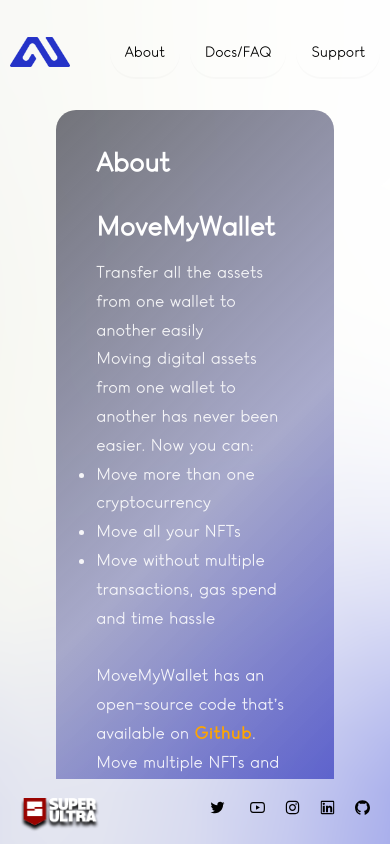
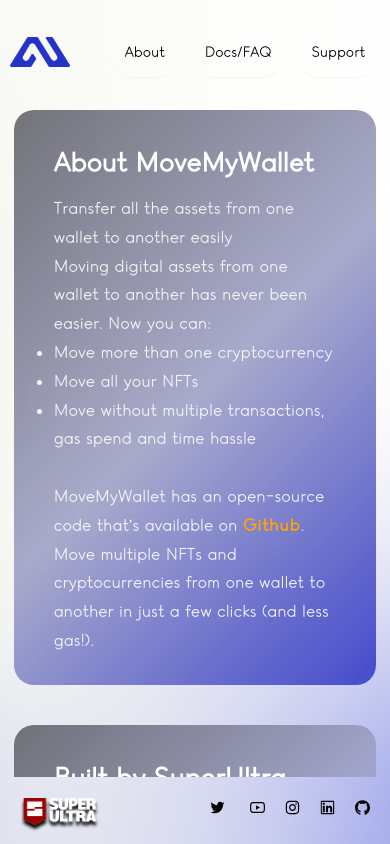
Before and after one commit to meed-limited/MoveMyWallet-web, a React (Create React App) app: page /about in a window 390 px wide. Built offline with nearby package versions, Linux system fonts and the light colour scheme.

Commit message:
Fix about page responsivness

```diff
--- a/src/styles/app.css
+++ b/src/styles/app.css
@@ -53,7 +53,8 @@
     display: flex;
     justify-content: center;
     margin-top: 100px;
-    margin-bottom: 65px;
+    /* margin-bottom: 65px; */
+    margin-bottom: 4.2rem;
     padding: 10px;
     overflow: auto;
     color: white;
@@ -190,6 +191,12 @@
     bottom: 50px;
 }
 
+@media (width < 850px) {
+    .about-content {
+        width: 98%;
+    }
+}
+
 .about-container {
     background: rgb(118, 123, 223);
     background: linear-gradient(
```
